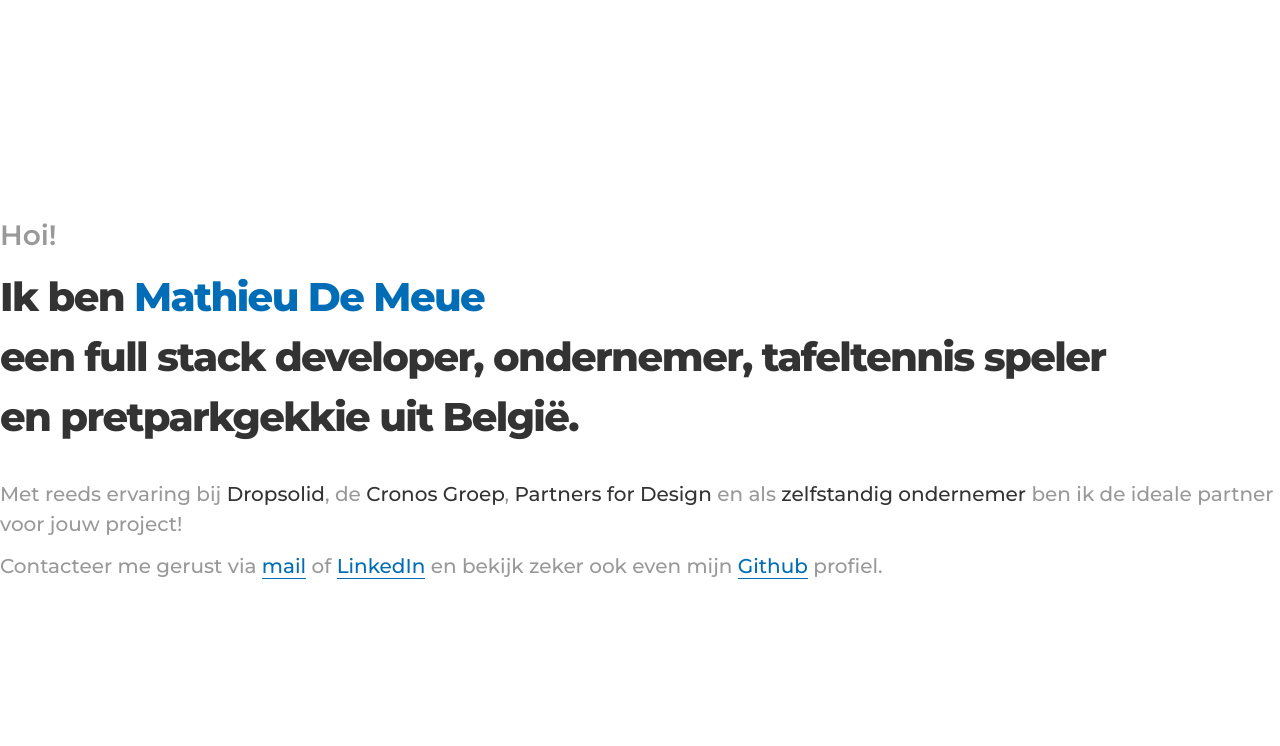
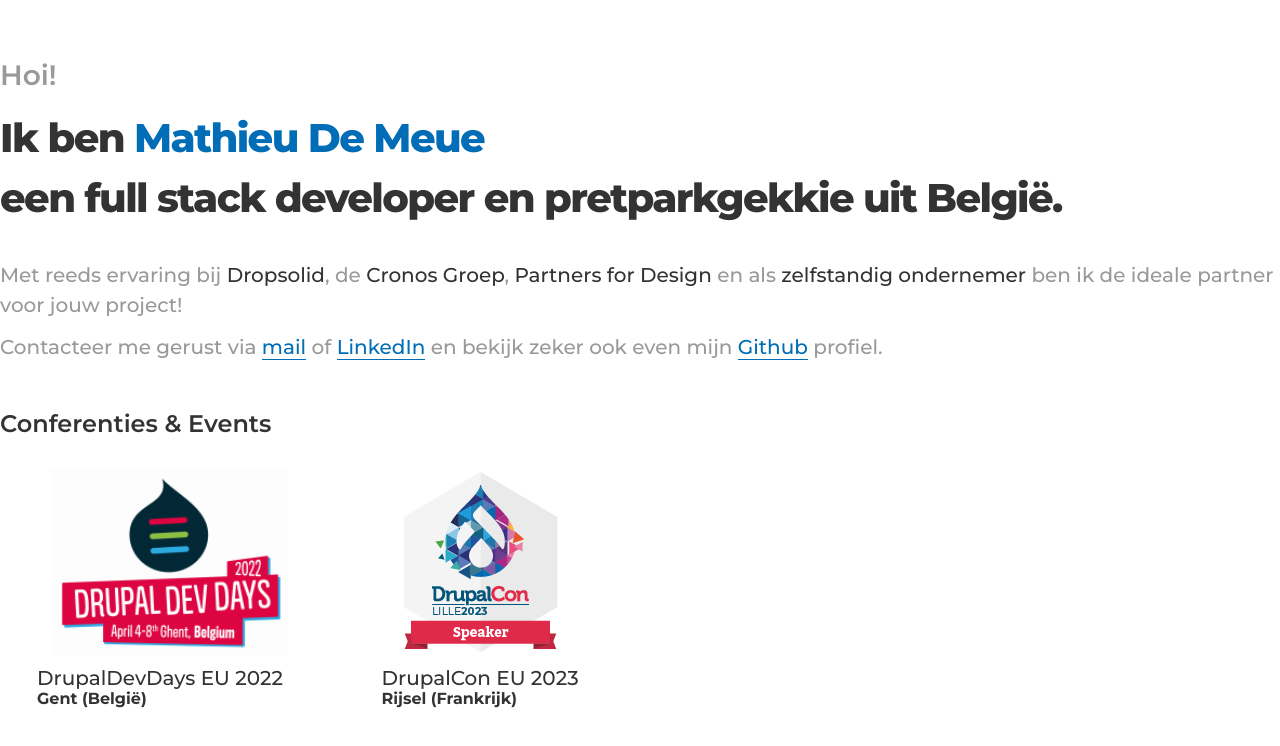
Before and after one commit to matdemeue/mathieudemeue, a website: page index.html in a window 1280 px wide. Drawn offline with Linux system fonts and the light colour scheme.

Commit message:
Update styling and add conferences and events

```diff
--- a/index.html
+++ b/index.html
@@ -27,13 +27,36 @@
 </head>
 <body>
     <main>
-        <section class="intro-section">
+        <div class="intro-section">
             <h2 class="subtitle">Hoi!</h2>
-            <h1 class="title">Ik ben <span class="name">Mathieu De Meue</span></br>een full stack developer, ondernemer, tafeltennis speler</br> en pretparkgekkie uit België.</h1>
-        </section>
-        <section class="experience-section">
-            <p class="experience" style="margin-bottom: 0.75rem;">Met reeds ervaring bij <span class="company">Dropsolid</span>, de <span class="company">Cronos Groep</span>, <span class="company">Partners for Design</span> en als <span class="company">zelfstandig ondernemer</span> ben ik de ideale partner voor jouw project!</p>
-            <p class="experience">Contacteer me gerust via <a href="mailto:mathieu@smashingimpact.be">mail</a> of <a href="https://www.linkedin.com/in/mathieu-de-meue/">LinkedIn</a> en bekijk zeker ook even mijn <a href="https://github.com/matdemeue">Github</a> profiel.</p>
+            <h1 class="title">Ik ben <span class="name">Mathieu De Meue</span></br>een full stack developer en pretparkgekkie uit België.</h1>
+            <div class="experiences">
+                <p class="experience" style="margin-bottom: 0.75rem;">Met reeds ervaring bij <span class="company">Dropsolid</span>, de <span class="company">Cronos Groep</span>, <span class="company">Partners for Design</span> en als <span class="company">zelfstandig ondernemer</span> ben ik de ideale partner voor jouw project!</p>
+                <p class="experience">Contacteer me gerust via <a href="mailto:mathieu@smashingimpact.be">mail</a> of <a href="https://www.linkedin.com/in/mathieu-de-meue/">LinkedIn</a> en bekijk zeker ook even mijn <a href="https://github.com/matdemeue">Github</a> profiel.</p>
+            </div>
+        </div>
+        <section class="conferences-and-events">
+            <h3>Conferenties & Events</h3>
+            <div class="events-list">
+                <article class="event">
+                    <div class="event-badge">
+                        <img src="./src/images/events/drupaldevdays/drupaldevdays-europe-2022-ghent.png" alt="Drupal Dev Days Europe 2022 Ghent - Event Logo" title="Drupal Dev Days Europe 2022 Ghent - Event Logo" />
+                    </div>
+                    <div class="event-details">
+                        <h2>DrupalDevDays EU 2022</h2>
+                        <h3>Gent (België)</h3>
+                    </div>
+                </article>
+                <article class="event">
+                    <div class="event-badge">
+                        <img src="./src/images/events/drupalcon/drupalcon-europe-2023-lille.png" alt="Drupal Con Europe 2023 Lille - Speakers Badge" title="Drupal Con Europe 2023 Lille - Speakers Badge" />
+                    </div>
+                    <div class="event-details">
+                        <h2>DrupalCon EU 2023</h2>
+                        <h3>Rijsel (Frankrijk)</h3>
+                    </div>
+                </article>
+            </div>
         </section>
     </main>
 </body>
--- a/src/sass/main.scss
+++ b/src/sass/main.scss
@@ -21,7 +21,7 @@
 }
 
 main {
-  max-width: 1280px;
+  max-width: 1400px;
   margin: 0 auto;
   padding: 1.25rem;
 
@@ -57,10 +57,10 @@
 }
 
 .intro-section {
-  margin-bottom: 2rem;
-}
+  margin-bottom: 3rem;
 
-.experience-section {
+  .experiences {
+    margin-top: 2rem;
 
     .experience {
       font-size: 1rem;
@@ -78,6 +78,55 @@
       }
     }
   }
+}
+
+.conferences-and-events {
+  h3 {
+    margin-bottom: 2rem;
+    font-size: 1.5rem;
+    font-weight: 600;
+    text-align: center;
+
+    @media screen and (min-width: 997px) {
+      text-align: start;
+    }
+  }
+
+  .events-list {
+    display: grid;
+    grid-template-columns: 1fr;
+
+    @media screen and (min-width: 997px) {
+      grid-template-columns: repeat(4, 1fr);
+    }
+  }
+
+  .event {
+    display: flex;
+    flex-direction: column;
+    align-items: center;
+
+    .event-badge {
+      display: flex;
+      flex-grow: 1;
+      margin-bottom: 0.75rem;
+    }
+
+    .event-details {
+      text-align: center;
+
+      h2 {
+        font-size: 1.25rem;
+      }
+
+      h3 {
+        font-size: 1rem;
+        font-weight: 700;
+      }
+    }
+  }
+
+}
 
 .company {
   color: #333333;
```
Also changed, not shown: dist/css/main.css, src/images/events/drupalcon/drupalcon-europe-2023-lille.png (added), src/images/events/drupaldevdays/drupaldevdays-europe-2022-ghent.png (added). Lines whose indentation alone changed are shown as unchanged.
